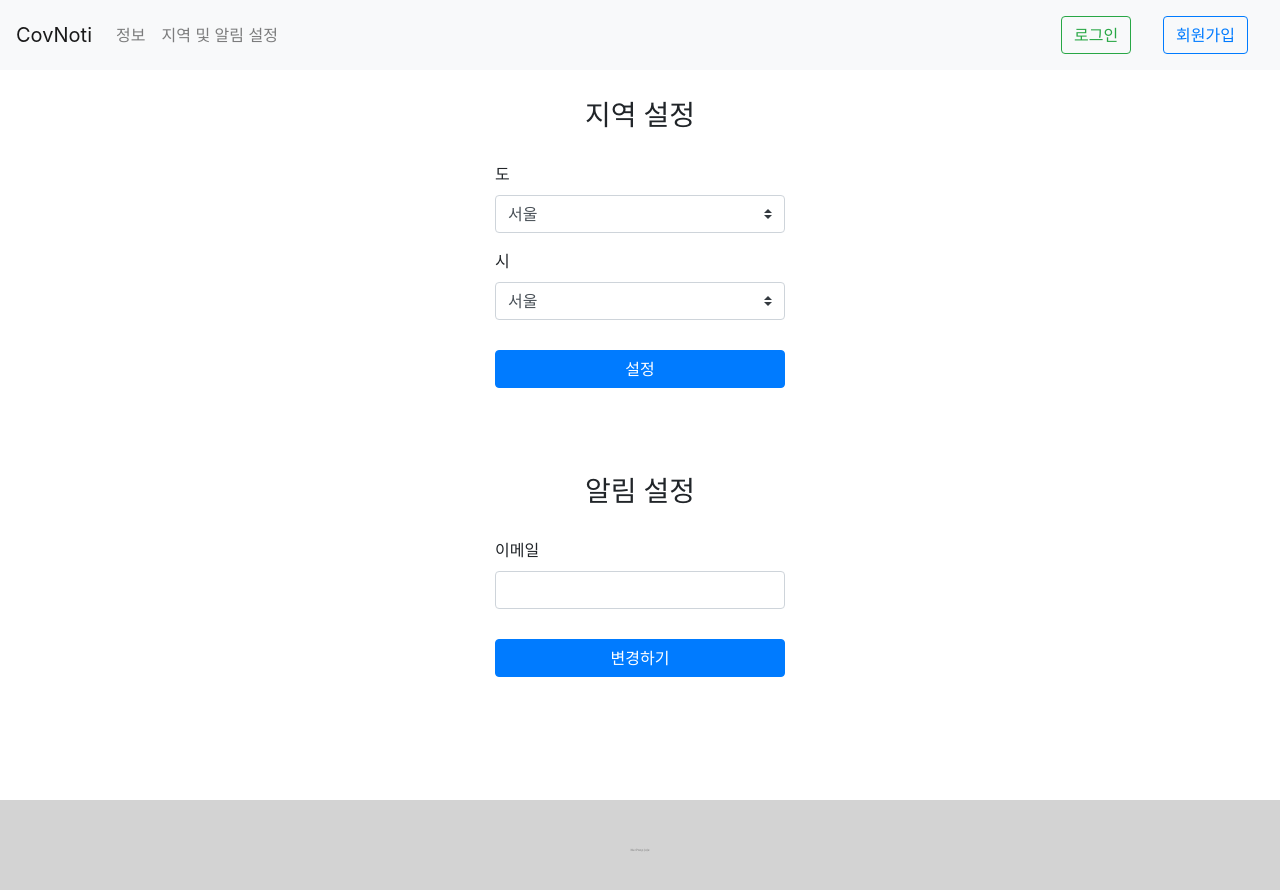
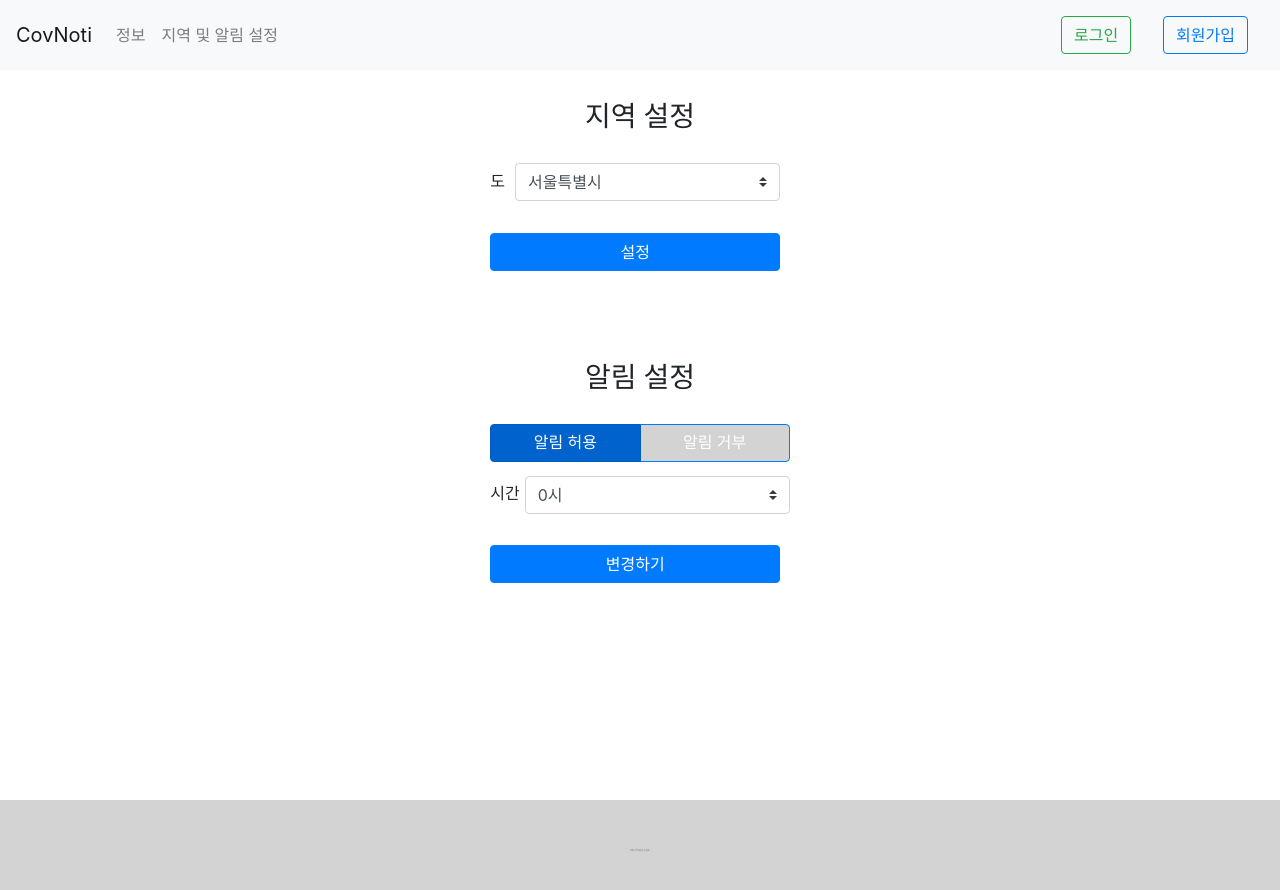
Before and after one commit to NucPoop/Covserver-front, a React (Create React App) app: page /location in a window 1280 px wide. Shown: the top 890 px of the page. Built offline with nearby package versions, Linux system fonts and the light colour scheme; no server answers.

Commit message:
[fix] delete not using import things [fix] LocationSetting js, css

```diff
--- a/src/pages/Auth.js
+++ b/src/pages/Auth.js
@@ -1,7 +1,6 @@
 import '../style/Auth.css';
 import React, { Component } from 'react';
 import Button from 'react-bootstrap/Button';
-import { Link } from 'react-router-dom';
 
 class Auth extends Component {
     render() {
--- a/src/pages/LocationSetting.js
+++ b/src/pages/LocationSetting.js
@@ -2,49 +2,39 @@ import '../style/LocationSetting.css';
 import React, { Component } from 'react';
 import Form from 'react-bootstrap/Form';
 import Button from 'react-bootstrap/Button';
-import axios from 'axios';
+import ToggleButtonGroup from 'react-bootstrap/ToggleButtonGroup';
+import ToggleButton from 'react-bootstrap/ToggleButton';
 //import Button from 'react-bootstrap/Button';
 
 export default class LocationSetting extends Component {
-    constructor() {
-        super();
+    // constructor() {
+    //     super();
 
-        // axios.post('https://www.juso.go.kr/addrlink/addrLinkApi.do',
-        //     {
+    //     // axios.get('https://www.juso.go.kr/addrlink/addrLinkApi.do', {
+    //     //     params: {
+    //     //         confmKey: 'devU01TX0FVVEgyMDIxMDMwNDExNDg0MDExMDg3OTc=',
+    //     //         returnUrl: document.location.href,
+    //     //         keyword: "시"
+    //     //     }
+    //     // })
+    //     //     .then((response) => { console.log(response.data); })
+    //     //     .catch((Error) => { console.log(Error) });
 
-        //     },
-        //     {
-        //         headers:{
-        //             'Content-type': 'application/json',
-        //             'Accpet': 'application/json'
-        //         }
-        //     }
-        // )
-        axios.get('https://www.juso.go.kr/addrlink/addrLinkApi.do',{
-            params: {
-                confmKey: 'devU01TX0FVVEgyMDIxMDMwNDExNDg0MDExMDg3OTc=',
-                returnUrl: document.location.href,
-                keyword: "시"
-            }
-        })
-            .then((response) => {console.log(response.data);})
-            .catch((Error) => {console.log(Error)});
-
-        // fetch('https://www.juso.go.kr/addrlink/addrLinkApi.do', {
-        //     method: "get",
-        //     params: {
-        //         confmKey: "devU01TX0FVVEgyMDIxMDMwNDExNDg0MDExMDg3OTc=",
-        //         keyword: "siNm",
-        //         resultType: "json"
-        //     },
-        //     headers: {
-        //         'Content-Type': 'application/json',
-        //         'Accept': 'applictation/json'
-        //     }
-        // })
-        //     .then(response => response.json())
-        //     .then(data => console.log(data));
-    }
+    //     // fetch('https://www.juso.go.kr/addrlink/addrLinkApi.do', {
+    //     //     method: "get",
+    //     //     params: {
+    //     //         confmKey: "devU01TX0FVVEgyMDIxMDMwNDExNDg0MDExMDg3OTc=",
+    //     //         keyword: "siNm",
+    //     //         resultType: "json"
+    //     //     },
+    //     //     headers: {
+    //     //         'Content-Type': 'application/json',
+    //     //         'Accept': 'applictation/json'
+    //     //     }
+    //     // })
+    //     //     .then(response => response.json())
+    //     //     .then(data => console.log(data));
+    // }
 
     render() {
         return (
@@ -53,42 +43,72 @@ export default class LocationSetting extends Component {
 
                 <Form>
                     <Form.Group controlId="location-state">
-                        <Form.Label>도</Form.Label>
-                        <br />
+                        <Form.Label className="label">도</Form.Label>
                         <Form.Control className="province" as="select" custom>
-                            <option>서울</option>
-                            <option>부산</option>
-                            <option>진주</option>
+                            <option>서울특별시</option>
+                            <option>세종특별자치시</option>
+                            <option>인천광역시</option>
+                            <option>대전광역시</option>
+                            <option>광주광역시</option>
+                            <option>대구광역시</option>
+                            <option>울산광역시</option>
+                            <option>부산광역시</option>
+                            <option>경기도</option>
+                            <option>강원도</option>
+                            <option>충청북도</option>
+                            <option>충청남도</option>
+                            <option>전라북도</option>
+                            <option>전라남도</option>
+                            <option>경상북도</option>
+                            <option>경상남도</option>
+                            <option>제주특별자치도</option>
                         </Form.Control>
                     </Form.Group>
                 </Form>
 
-                <Form>
-                    <Form.Group className="city" controlId="location-city">
-                        <Form.Label>시</Form.Label>
-                        <br />
-                        <Form.Control as="select" custom>
-                            <option>서울</option>
-                            <option>부산</option>
-                            <option>진주</option>
-                        </Form.Control>
-                    </Form.Group>
-                </Form>
-
-                <Button className="setlocation-btn" controlId="setLocation">설정</Button>
+                <Button className="setlocation-btn" type="submit" controlId="setLocation">설정</Button>
 
                 <div className="alarm-setting">
                     <h3>알림 설정</h3>
 
                     <Form>
-                        <Form.Group className="alarm" controlId="set-alarm">
-                            <Form.Label>이메일</Form.Label>
-                            <br />
-                            <Form.Control type="email" />
+                        <ToggleButtonGroup className="alarm-radio" type="radio" name="options" defaultValue={1}>
+                            <ToggleButton className="alarm-radiobtn" value={1}>알림 허용</ToggleButton>
+                            <ToggleButton className="alarm-radiobtn" value={0}>알림 거부</ToggleButton>
+                        </ToggleButtonGroup>
+                        <Form.Group controlId="timeset">
+                            <Form.Label className="timeLabel">시간</Form.Label>
+                            <Form.Control className="time" as="select" custom>
+                                <option>0시</option>
+                                <option>1시</option>
+                                <option>2시</option>
+                                <option>3시</option>
+                                <option>4시</option>
+                                <option>5시</option>
+                                <option>6시</option>
+                                <option>7시</option>
+                                <option>8시</option>
+                                <option>9시</option>
+                                <option>10시</option>
+                                <option>11시</option>
+                                <option>12시</option>
+                                <option>13시</option>
+                                <option>14시</option>
+                                <option>15시</option>
+                                <option>16시</option>
+                                <option>17시</option>
+                                <option>18시</option>
+                                <option>19시</option>
+                                <option>20시</option>
+                                <option>21시</option>
+                                <option>22시</option>
+                                <option>23시</option>
+                                <option>24시</option>
+                            </Form.Control>
                         </Form.Group>
                     </Form>
 
-                    <Button className="setalarm-btn" controlId="setAlarm">변경하기</Button>
+                    <Button className="setalarm-btn" type="submit" controlId="setAlarm">변경하기</Button>
                 </div>
             </div>
         );
--- a/src/pages/SignUp.js
+++ b/src/pages/SignUp.js
@@ -1,7 +1,6 @@
 import '../style/SignUp.css';
 import React, { Component } from "react";
 import Button from 'react-bootstrap/Button';
-import { Link } from 'react-router-dom';
 
 export default class SignUp extends Component {
     render() {
--- a/src/style/LocationSetting.css
+++ b/src/style/LocationSetting.css
@@ -14,8 +14,8 @@ h3{
     height: auto;
 }
 
-.province, .city, .alarm{
-    width: 290px;
+.province, .time{
+    width: 265px;
 }
 
 .setlocation-btn, .setalarm-btn{
@@ -23,3 +23,23 @@ h3{
     margin-top: 5%;
     margin-bottom: 20%;
 }
+
+.alarm-radio{
+    width: 100%;
+    margin: auto;
+}
+
+.alarm-radiobtn{
+    background: lightgray;
+}
+
+.label{
+    text-align: center;
+    margin-right: 10px;
+}
+
+.timeLabel{
+    text-align: center;
+    margin-top: 20px;
+    margin-right: 5px;
+}
```
